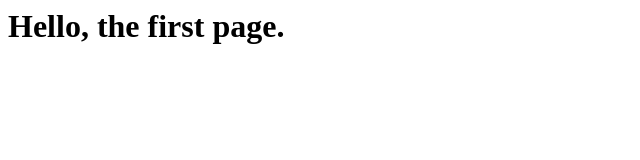
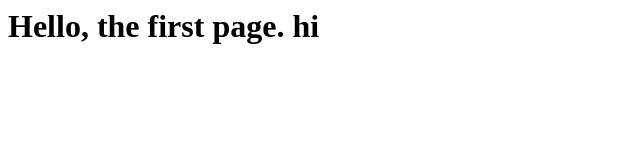
Before and after one commit to xavierSong0926/test05, a plain HTML site: page index.html in a window 1280 px wide. Shown: the full height of the page, 0-640 px from the left. Drawn offline with Linux system fonts and the light colour scheme.

Commit message:
2nd changed

```diff
--- a/index.html
+++ b/index.html
@@ -1,7 +1,7 @@
 <html>
 <body>
 
-    <h1>Hello, the first page.</h1>
+    <h1>Hello, the first page. hi </h1>
 </body>
 
 
```
